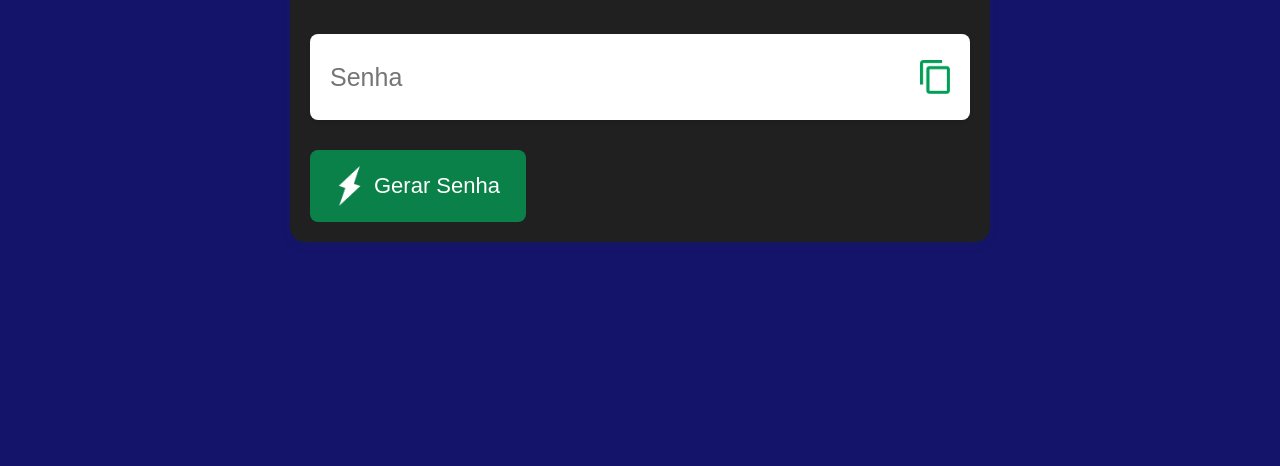
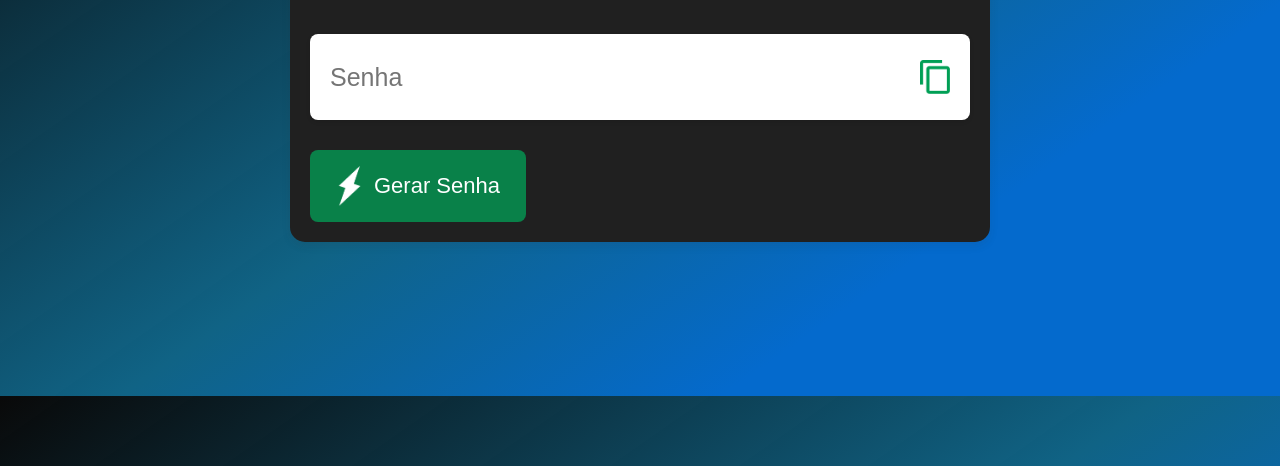
Before and after one commit to mikaelmarques7/Gerador-de-senhas, a plain HTML site: page index.html in a window 1280 px wide. Shown: the part 334-800 px from the top of the page. Drawn offline with Linux system fonts and the light colour scheme.

Commit message:
Update style.css

```diff
--- a/style.css
+++ b/style.css
@@ -6,7 +6,8 @@
 }
 
 body {
-    background: rgb(20, 20, 107);
+    background: rgb(0,0,0);
+    background: linear-gradient(145deg, rgba(0,0,0,0.9640231092436975) 0%, rgba(16,99,133,1) 50%, rgba(4,106,205,1) 76%);
     color: #fff;
     line-height: 1.6;
 }
```
